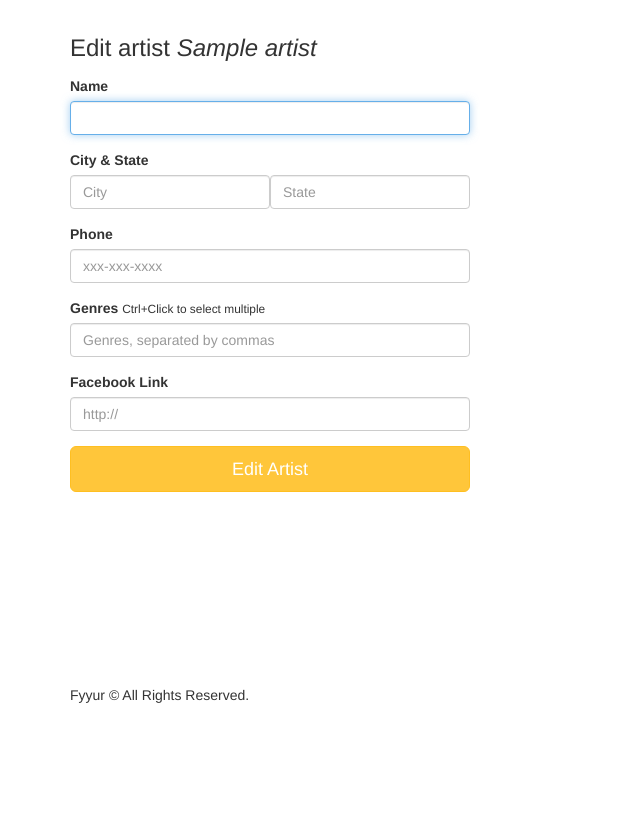
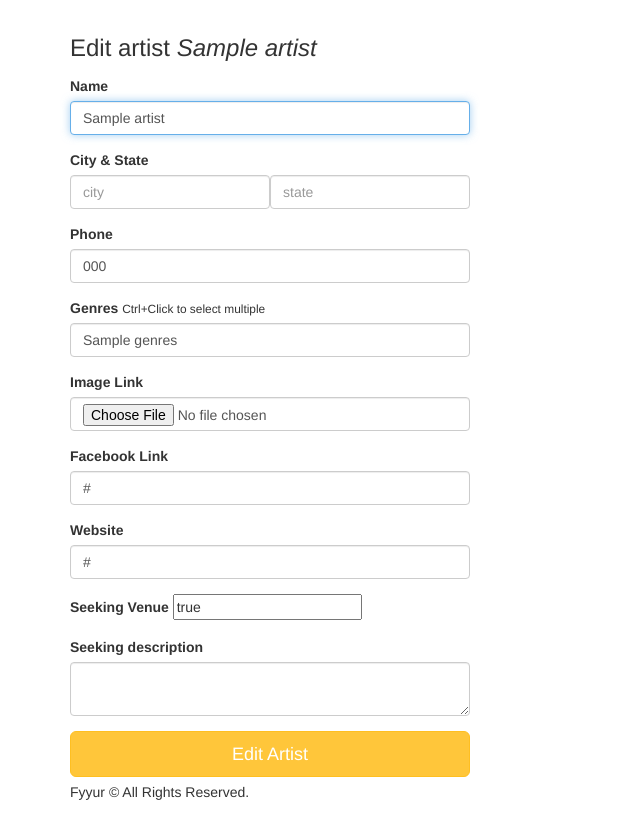
Before and after one commit to Altaeb/Fyyur-, a Python web app: template templates/forms/edit_artist.html in a window 1280 px wide. Shown: the part 60-897 px from the top of the page, without its empty margins (0-640 px from the left). Before the commit the page ends 763 px from the top, so only its background shows below. Run offline with Jinja, Linux system fonts and the light colour scheme; the template is opened without the code that fills it: most values are stand-ins (such as "Sample title", 1, 10 or a date in 2020); form fields are guessed from the names that the template uses; some libraries are stand-ins or nearby versions.

```diff
--- a/templates/forms/edit_artist.html
+++ b/templates/forms/edit_artist.html
@@ -6,32 +6,48 @@
       <h3 class="form-heading">Edit artist <em>{{ artist.name }}</em></h3>
       <div class="form-group">
         <label for="name">Name</label>
-        {{ form.name(class_ = 'form-control', autofocus = true) }}
+        {{ form.name(class_ = 'form-control', value=artist.name, autofocus = true) }}
       </div>
       <div class="form-group">
           <label>City & State</label>
           <div class="form-inline">
             <div class="form-group">
-              {{ form.city(class_ = 'form-control', placeholder='City', autofocus = true) }}
+              {{ form.city(class_ = 'form-control', placeholder='city', autofocus = true) }}
             </div>
             <div class="form-group">
-              {{ form.state(class_ = 'form-control', placeholder='State', autofocus = true) }}
+              {{ form.state(class_ = 'form-control', placeholder='state', autofocus = true) }}
             </div>
           </div>
       </div>
       <div class="form-group">
           <label for="phone">Phone</label>
-          {{ form.phone(class_ = 'form-control', placeholder='xxx-xxx-xxxx', autofocus = true) }}
+          {{ form.phone(class_ = 'form-control', value=artist.phone, placeholder='xxx-xxx-xxxx', autofocus = true) }}
         </div>
       <div class="form-group">
         <label for="genres">Genres</label>
         <small>Ctrl+Click to select multiple</small>
-        {{ form.genres(class_ = 'form-control', placeholder='Genres, separated by commas', id=form.state, autofocus = true) }}
+        {{ form.genres(class_ = 'form-control', value=artist.genres, placeholder='Genres, separated by commas', id=form.genres, autofocus = true) }}
       </div>
       <div class="form-group">
+        <label for="genres">Image Link</label>
+        {{ form.image_link(class_ = 'form-control', value=artist.image_link, placeholder='http://', id=form.image_link, autofocus = true) }}
+     </div>
+      <div class="form-group">
           <label for="genres">Facebook Link</label>
-          {{ form.facebook_link(class_ = 'form-control', placeholder='http://', id=form.state, autofocus = true) }}
-        </div>
+          {{ form.facebook_link(class_ = 'form-control', value=artist.facebook_link, placeholder='http://', id=form.facebook_link, autofocus = true) }}
+       </div>
+      <div class="form-group">
+          <label for="genres">Website</label>
+          {{ form.website(class_ = 'form-control', value=artist.website, placeholder='http://', id=form.website, autofocus = true) }}
+       </div>
+      <div class="form-group">
+          <label for="genres">Seeking Venue</label>
+          {{ form.seeking_venue(class_ = '', value='true' if artist.seeking_venue else 'false', id='seeking_venue', autofocus = true) }}
+       </div>
+      <div class="form-group">
+          <label for="genres">Seeking description</label>
+          {{ form.seeking_description(class_ = 'form-control', value=artist.seeking_description, id=form.website, autofocus = true) }}
+       </div>
       <input type="submit" value="Edit Artist" class="btn btn-primary btn-lg btn-block">
     </form>
   </div>
--- a/templates/pages/show_artist.html
+++ b/templates/pages/show_artist.html
@@ -27,18 +27,21 @@
 			<i class="fab fa-facebook-f"></i> {% if artist.facebook_link %}<a href="{{ artist.facebook_link }}" target="_blank">{{ artist.facebook_link }}</a>{% else %}No Facebook Link{% endif %}
         </p>
 		{% if artist.seeking_venue %}
+	<p>
 		<div class="seeking">
 			<p class="lead">Currently seeking performance venues</p>
 			<div class="description">
 				<i class="fas fa-quote-left"></i> {{ artist.seeking_description }} <i class="fas fa-quote-right"></i>
 			</div>
 		</div>
+	</p>
 		{% else %}
 		<p class="not-seeking">
 			<i class="fas fa-moon"></i> Not currently seeking performance venues
 		</p>
 		{% endif %}
-	</div>
+        <a href="/artists/{{ artist.id }}/edit"><button class="btn btn-default btn-lg">Edit artist</button></a>
+    </div>
 	<div class="col-sm-6">
 		<img src="{{ artist.image_link }}" alt="Venue Image" />
 	</div>
--- a/templates/pages/show_venue.html
+++ b/templates/pages/show_venue.html
@@ -30,17 +30,20 @@
 			<i class="fab fa-facebook-f"></i> {% if venue.facebook_link %}<a href="{{ venue.facebook_link }}" target="_blank">{{ venue.facebook_link }}</a>{% else %}No Facebook Link{% endif %}
 		</p>
 		{% if venue.seeking_talent %}
+	<p>
 		<div class="seeking">
 			<p class="lead">Currently seeking talent</p>
 			<div class="description">
 				<i class="fas fa-quote-left"></i> {{ venue.seeking_description }} <i class="fas fa-quote-right"></i>
 			</div>
 		</div>
+	</p>
 		{% else %}
 		<p class="not-seeking">
 			<i class="fas fa-moon"></i> Not currently seeking talent
 		</p>
 		{% endif %}
+<a href="/artists/{{ venue.id }}/edit"><button class="btn btn-default btn-lg">Edit venue</button></a>
 	</div>
 	<div class="col-sm-6">
 		<img src="{{ venue.image_link }}" alt="Venue Image" />
```
Also changed, not shown: app.py (+39 -5 lines), forms.py (+16 -2 lines), templates/forms/edit_venue.html (+8 -0 lines), templates/forms/new_artist.html (+15 -3 lines), templates/forms/new_venue.html (+17 -1 lines).
